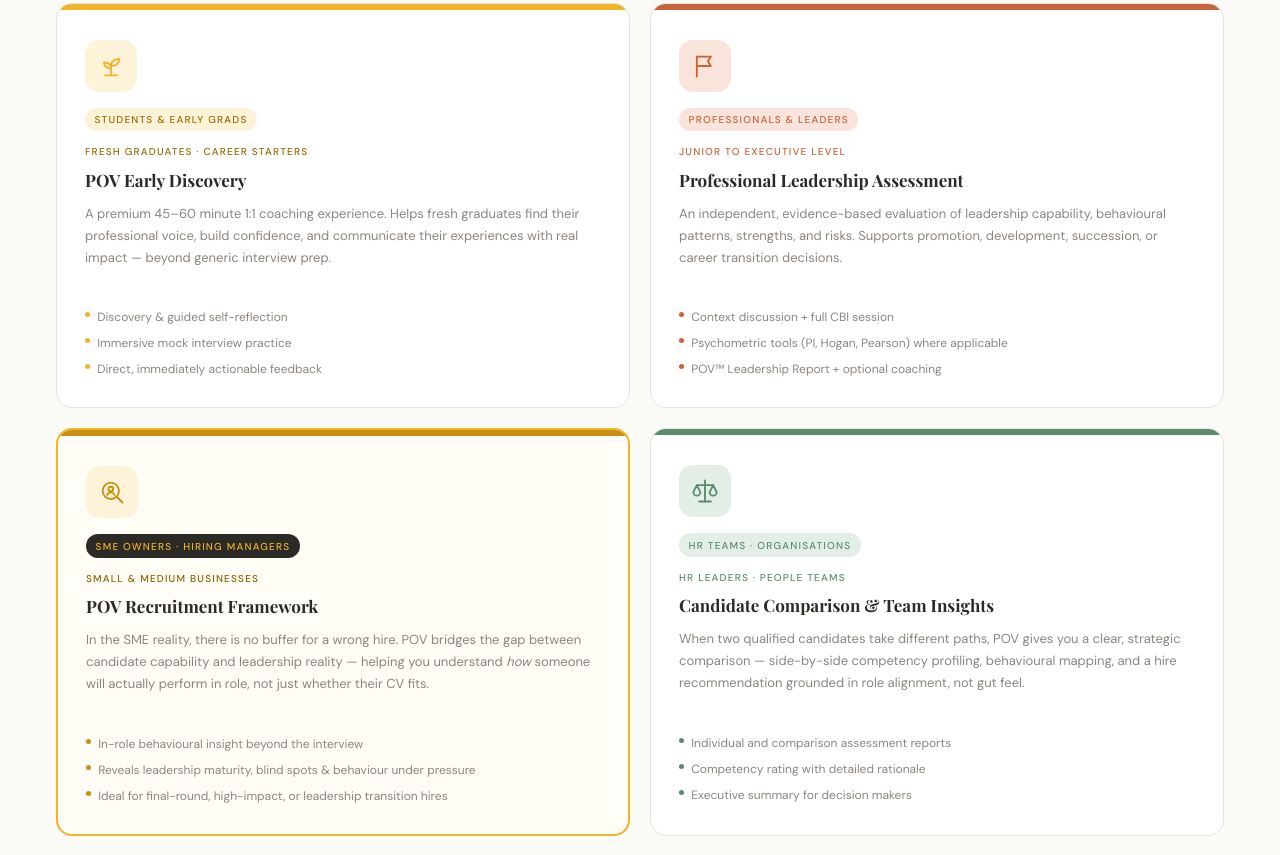
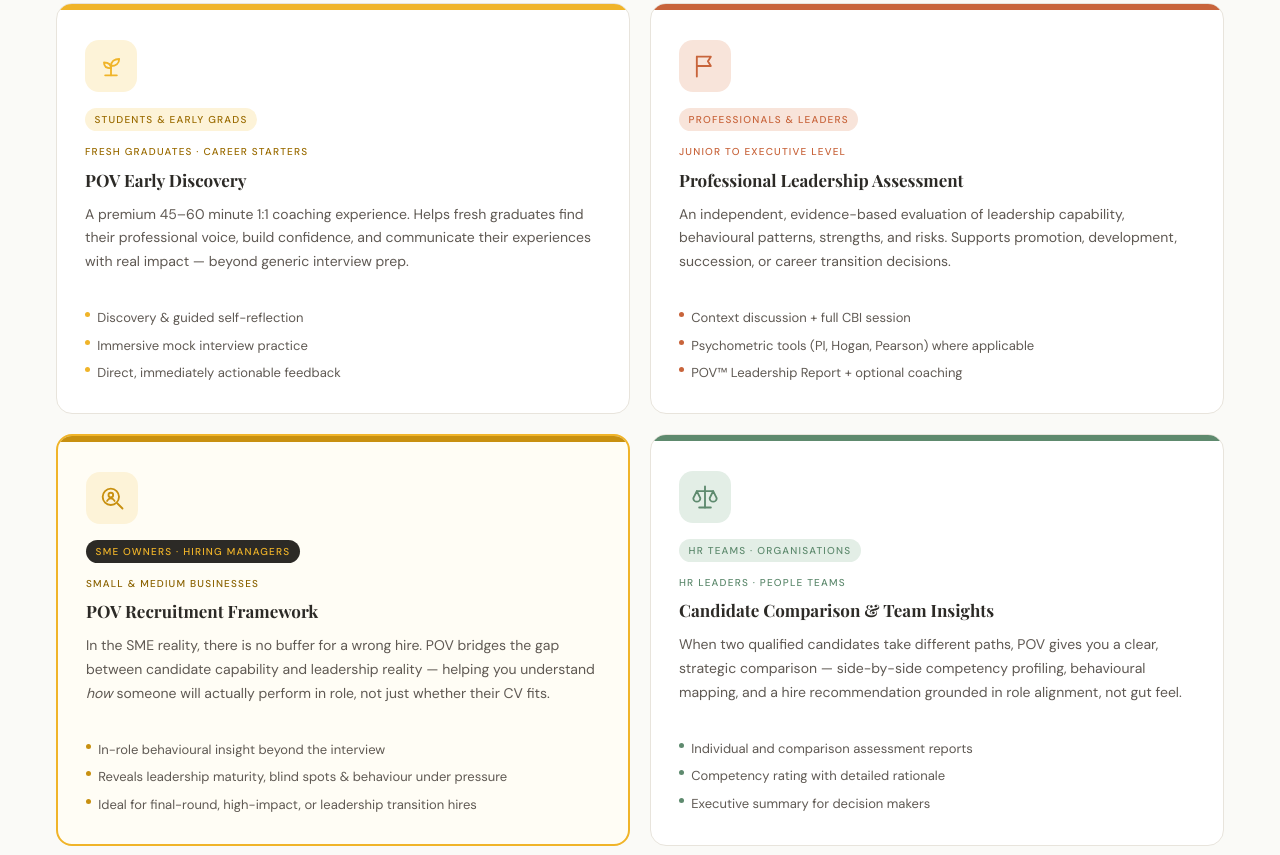
Before and after one commit to POVtm/Pointofview, a plain HTML site: page index.html in a window 1280 px wide. Shown: the part 1771-2626 px from the top of the page. Drawn offline with nearby package versions, Linux system fonts and the light colour scheme; a web font is replaced by a local one.

Commit message:
Update index.html

```diff
--- a/index.html
+++ b/index.html
@@ -12,7 +12,7 @@
   --beige:#F5F0E8;--beige-dark:#EDE6D6;--beige-deeper:#D9CEBF;
   --black:#1A1A1A;--near-black:#2C2A26;
   --off-white:#FAFAF7;--warm-gray:#F2F0EB;
-  --mid-gray:#8C8680;--text:#2C2A26;
+  --mid-gray:#5F5953;--text:#2C2A26;
 }
 html{scroll-behavior:smooth}
 section{scroll-margin-top:100px}
@@ -96,9 +96,9 @@ h1 em{font-style:italic;color:var(--gold-mid)}
 .badge-dark{background:var(--near-black);color:var(--gold)}
 .svc-who{font-size:10px;text-transform:uppercase;letter-spacing:1.2px;color:var(--gold-mid);font-weight:500;margin-bottom:0.35rem}
 .svc-title{font-family:'Playfair Display',serif;font-size:17px;font-weight:700;margin-bottom:0.5rem;color:var(--near-black)}
-.svc-desc{font-size:13px;color:var(--mid-gray);line-height:1.7;min-height:90px}
+.svc-desc{font-size:14px;color:var(--mid-gray);line-height:1.7;min-height:90px}
 .svc-bullets{margin-top:0.9rem;display:flex;flex-direction:column;gap:0.35rem}
-.svc-b{display:flex;align-items:flex-start;gap:0.45rem;font-size:12px;color:var(--mid-gray)}
+.svc-b{display:flex;align-items:flex-start;gap:0.45rem;font-size:13px;color:var(--mid-gray)}
 .bdot{width:5px;height:5px;border-radius:50%;background:var(--gold);flex-shrink:0;margin-top:5px}
 
 /* WHAT POV REVEALS */
```
